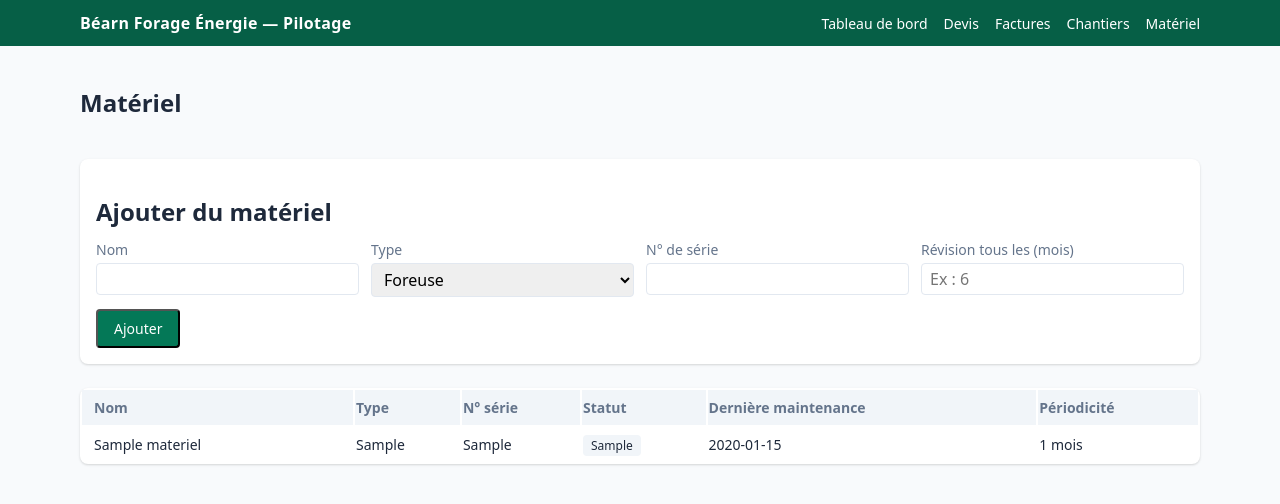
After one commit to paulhdk360/Paul, a PHP site: page /materiel/list.php in a window 1280 px wide. The commit adds this page. Shown: the top 504 px of the page. Run offline with PHP 8.4, Linux system fonts and the light colour scheme; tables that the repository leaves empty hold one stand-in row (values such as "Sample post").

Commit message:
Add chantiers planning + matériel affecté
Page Chantiers avec planning (dates prévues/réelles, statut) et
affectation de matériel depuis un parc matériel dédié (nouvelles
tables materiel, chantier_materiel, maintenances, charges — ces
deux dernières seront exploitées dans les prochaines étapes).

```diff
--- a/bfe-pilotage/includes/functions.php
+++ b/bfe-pilotage/includes/functions.php
@@ -18,6 +18,26 @@ const TYPES_PROJET = [
 function type_projet_label(string $code): string {
     return TYPES_PROJET[$code] ?? $code;
 }
+
+const TYPES_MATERIEL = [
+    'foreuse' => 'Foreuse',
+    'compresseur' => 'Compresseur',
+    'pompe' => 'Pompe',
+    'vehicule' => 'Véhicule',
+    'outillage' => 'Outillage',
+    'autre' => 'Autre',
+];
+const STATUTS_MATERIEL = [
+    'disponible' => 'Disponible',
+    'affecte' => 'Affecté',
+    'en_maintenance' => 'En maintenance',
+    'hors_service' => 'Hors service',
+];
+const STATUTS_CHANTIER = [
+    'prevu' => 'Prévu',
+    'en_cours' => 'En cours',
+    'termine' => 'Terminé',
+];
 
 function lignes_total_ht(array $lignes): float {
     $total = 0.0;
--- a/bfe-pilotage/includes/header.php
+++ b/bfe-pilotage/includes/header.php
@@ -19,6 +19,8 @@ $current = basename($_SERVER['SCRIPT_NAME']);
       <a class="hover:underline" href="/bfe-pilotage/index.php">Tableau de bord</a>
       <a class="hover:underline" href="/bfe-pilotage/devis/list.php">Devis</a>
       <a class="hover:underline" href="/bfe-pilotage/factures/list.php">Factures</a>
+      <a class="hover:underline" href="/bfe-pilotage/chantiers/list.php">Chantiers</a>
+      <a class="hover:underline" href="/bfe-pilotage/materiel/list.php">Matériel</a>
     </nav>
   </div>
 </header>
--- /dev/null
+++ b/bfe-pilotage/materiel/list.php
@@ -0,0 +1,73 @@
+<?php
+require_once __DIR__ . '/../includes/db.php';
+require_once __DIR__ . '/../includes/functions.php';
+$pdo = db();
+
+if ($_SERVER['REQUEST_METHOD'] === 'POST') {
+    $stmt = $pdo->prepare("INSERT INTO materiel (nom, type, numero_serie, statut, periodicite_revision_mois) VALUES (?,?,?,?,?)");
+    $stmt->execute([
+        $_POST['nom'], $_POST['type'], $_POST['numero_serie'] ?: null, 'disponible',
+        $_POST['periodicite_revision_mois'] !== '' ? (int)$_POST['periodicite_revision_mois'] : null,
+    ]);
+    redirect('/bfe-pilotage/materiel/list.php');
+}
+
+$materiel = $pdo->query("
+    SELECT m.*,
+    (SELECT MAX(date_maintenance) FROM maintenances WHERE materiel_id = m.id) AS derniere_maintenance
+    FROM materiel m ORDER BY m.nom
+")->fetchAll();
+
+$pageTitle = 'Matériel';
+require_once __DIR__ . '/../includes/header.php';
+?>
+
+<div class="flex items-center justify-between mb-6">
+  <h1 class="text-2xl font-semibold">Matériel</h1>
+</div>
+
+<div class="bg-white rounded-lg shadow p-4 mb-6">
+  <h2 class="font-semibold mb-3">Ajouter du matériel</h2>
+  <form method="post" class="grid sm:grid-cols-4 gap-3">
+    <div><label class="block text-sm text-slate-500 mb-1">Nom</label><input name="nom" class="w-full border rounded px-2 py-1" required></div>
+    <div>
+      <label class="block text-sm text-slate-500 mb-1">Type</label>
+      <select name="type" class="w-full border rounded px-2 py-1">
+        <?php foreach (TYPES_MATERIEL as $code => $label): ?>
+          <option value="<?= $code ?>"><?= h($label) ?></option>
+        <?php endforeach; ?>
+      </select>
+    </div>
+    <div><label class="block text-sm text-slate-500 mb-1">N° de série</label><input name="numero_serie" class="w-full border rounded px-2 py-1"></div>
+    <div>
+      <label class="block text-sm text-slate-500 mb-1">Révision tous les (mois)</label>
+      <input name="periodicite_revision_mois" class="w-full border rounded px-2 py-1" placeholder="Ex : 6">
+    </div>
+    <div class="sm:col-span-4">
+      <button type="submit" class="bg-emerald-700 text-white px-4 py-2 rounded hover:bg-emerald-800 text-sm">Ajouter</button>
+    </div>
+  </form>
+</div>
+
+<div class="bg-white rounded-lg shadow overflow-hidden">
+<table class="w-full text-sm">
+  <thead class="bg-slate-100 text-left text-slate-500">
+    <tr><th class="px-3 py-2">Nom</th><th>Type</th><th>N° série</th><th>Statut</th><th>Dernière maintenance</th><th>Périodicité</th></tr>
+  </thead>
+  <tbody>
+    <?php foreach ($materiel as $m): ?>
+    <tr class="border-t">
+      <td class="px-3 py-2 font-medium"><?= h($m['nom']) ?></td>
+      <td><?= h(TYPES_MATERIEL[$m['type']] ?? $m['type']) ?></td>
+      <td><?= h($m['numero_serie']) ?></td>
+      <td><span class="px-2 py-0.5 rounded bg-slate-100 text-xs"><?= h(STATUTS_MATERIEL[$m['statut']] ?? $m['statut']) ?></span></td>
+      <td><?= h($m['derniere_maintenance']) ?: '—' ?></td>
+      <td><?= $m['periodicite_revision_mois'] ? $m['periodicite_revision_mois'] . ' mois' : '—' ?></td>
+    </tr>
+    <?php endforeach; ?>
+    <?php if (!$materiel): ?><tr><td colspan="6" class="px-3 py-4 text-slate-400">Aucun matériel pour l'instant.</td></tr><?php endif; ?>
+  </tbody>
+</table>
+</div>
+
+<?php require_once __DIR__ . '/../includes/footer.php'; ?>
```
Also changed, not shown: bfe-pilotage/chantiers/list.php (added, +40 -0 lines), bfe-pilotage/chantiers/view.php (added, +123 -0 lines), bfe-pilotage/schema.sql (+46 -0 lines), bfe-pilotage/schema_phase2.sql (deleted, +0 -49 lines).
